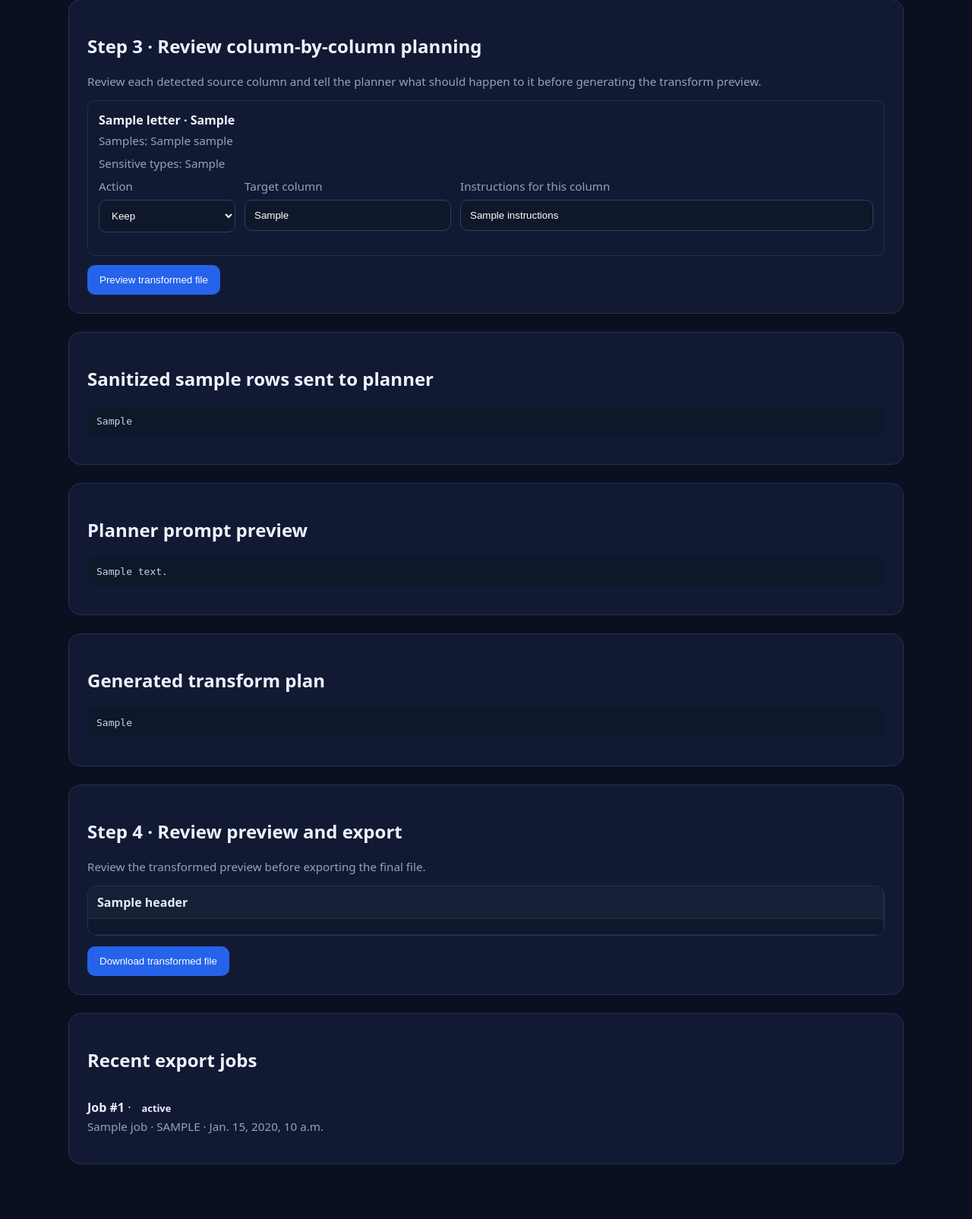
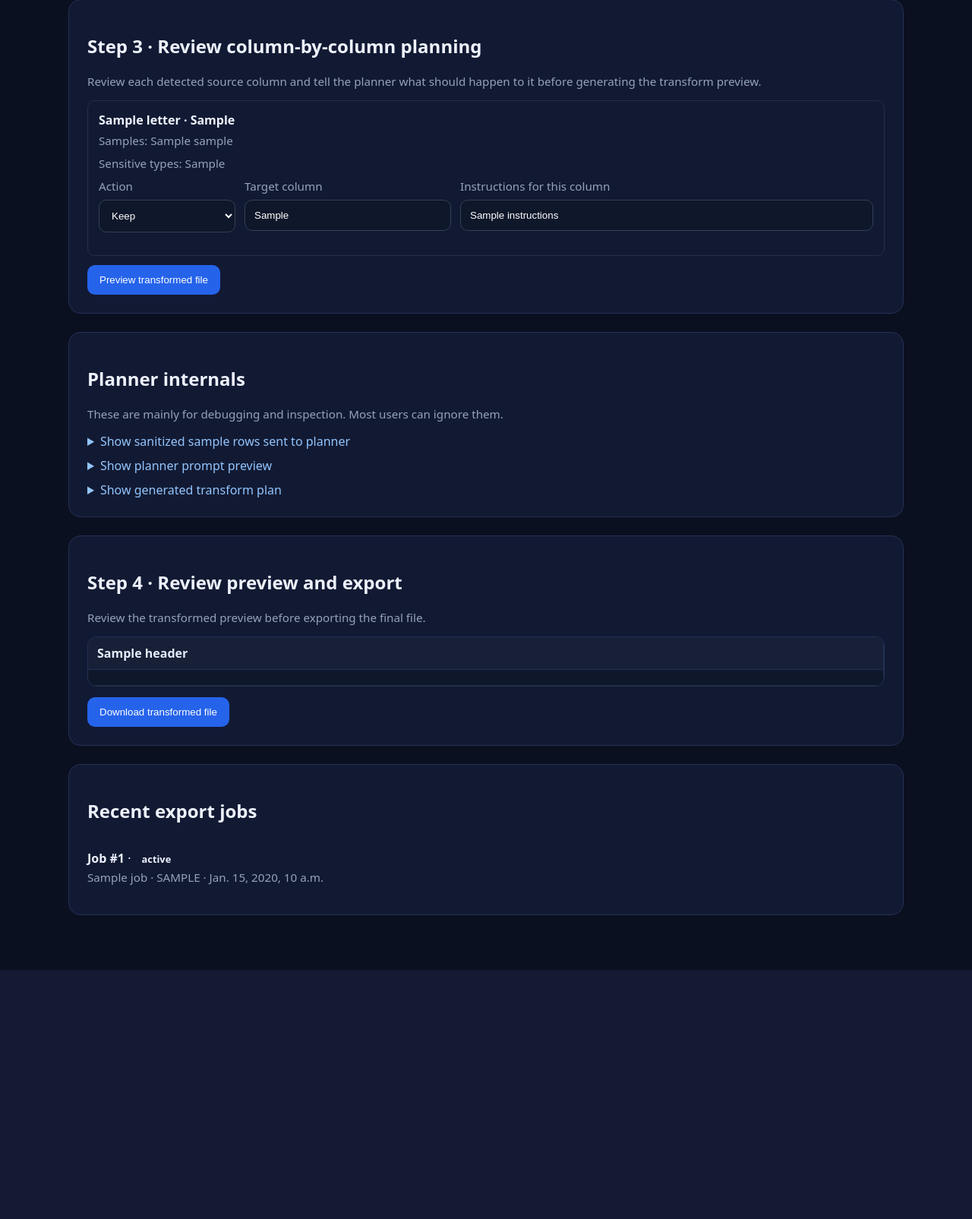
Before and after one commit to normandmickey/docstore-rag, a Django app: template templates/dashboard/spreadsheet_transformer.html in a window 1280 px wide. Shown: the part 2734-4339 px from the top of the page at 76% size. After the commit the page ends 4011 px from the top, so only its background shows below. Run offline with Django 5.2, Linux system fonts and the light colour scheme; tables that the repository leaves empty hold one stand-in row (values such as "Sample post"); the template is opened without the code that fills it: values that come from a table or form of the project are taken from there, most other values are stand-ins (such as "Sample title", 1, 10 or a date in 2020); data that the repository does not hold is empty; parts of the project's set-up code (start-up, migrations or seed data) failed here and were passed over.

Commit message:
Hide spreadsheet planner internals behind details

```diff
--- a/templates/dashboard/spreadsheet_transformer.html
+++ b/templates/dashboard/spreadsheet_transformer.html
@@ -229,24 +229,28 @@
 </div>
 {% endif %}
 
-{% if spreadsheet_transform_sanitized_samples %}
+{% if spreadsheet_transform_sanitized_samples or spreadsheet_transform_prompt_preview or spreadsheet_transform_plan %}
 <div class="card">
-  <h2>Sanitized sample rows sent to planner</h2>
-  <pre style="white-space:pre-wrap;">{{ spreadsheet_transform_sanitized_samples }}</pre>
-</div>
-{% endif %}
-
-{% if spreadsheet_transform_prompt_preview %}
-<div class="card">
-  <h2>Planner prompt preview</h2>
-  <pre style="white-space:pre-wrap;">{{ spreadsheet_transform_prompt_preview }}</pre>
-</div>
-{% endif %}
-
-{% if spreadsheet_transform_plan %}
-<div class="card">
-  <h2>Generated transform plan</h2>
-  <pre style="white-space:pre-wrap;">{{ spreadsheet_transform_plan }}</pre>
+  <h2>Planner internals</h2>
+  <p class="meta">These are mainly for debugging and inspection. Most users can ignore them.</p>
+  {% if spreadsheet_transform_sanitized_samples %}
+    <details style="margin-top:10px;">
+      <summary style="cursor:pointer; color:#93c5fd;">Show sanitized sample rows sent to planner</summary>
+      <pre style="white-space:pre-wrap; margin-top:10px;">{{ spreadsheet_transform_sanitized_samples }}</pre>
+    </details>
+  {% endif %}
+  {% if spreadsheet_transform_prompt_preview %}
+    <details style="margin-top:10px;">
+      <summary style="cursor:pointer; color:#93c5fd;">Show planner prompt preview</summary>
+      <pre style="white-space:pre-wrap; margin-top:10px;">{{ spreadsheet_transform_prompt_preview }}</pre>
+    </details>
+  {% endif %}
+  {% if spreadsheet_transform_plan %}
+    <details style="margin-top:10px;">
+      <summary style="cursor:pointer; color:#93c5fd;">Show generated transform plan</summary>
+      <pre style="white-space:pre-wrap; margin-top:10px;">{{ spreadsheet_transform_plan }}</pre>
+    </details>
+  {% endif %}
 </div>
 {% endif %}
 
```
